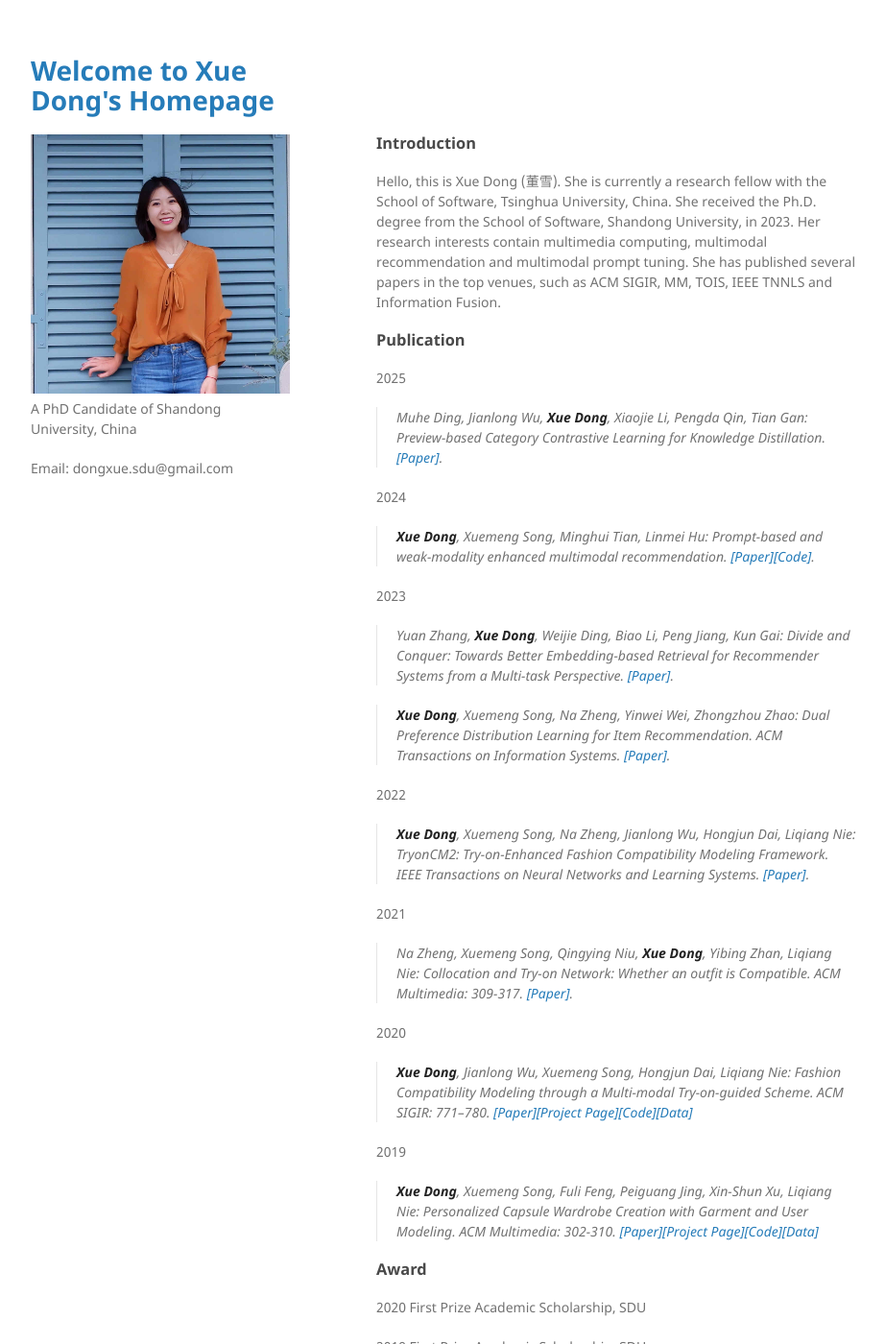
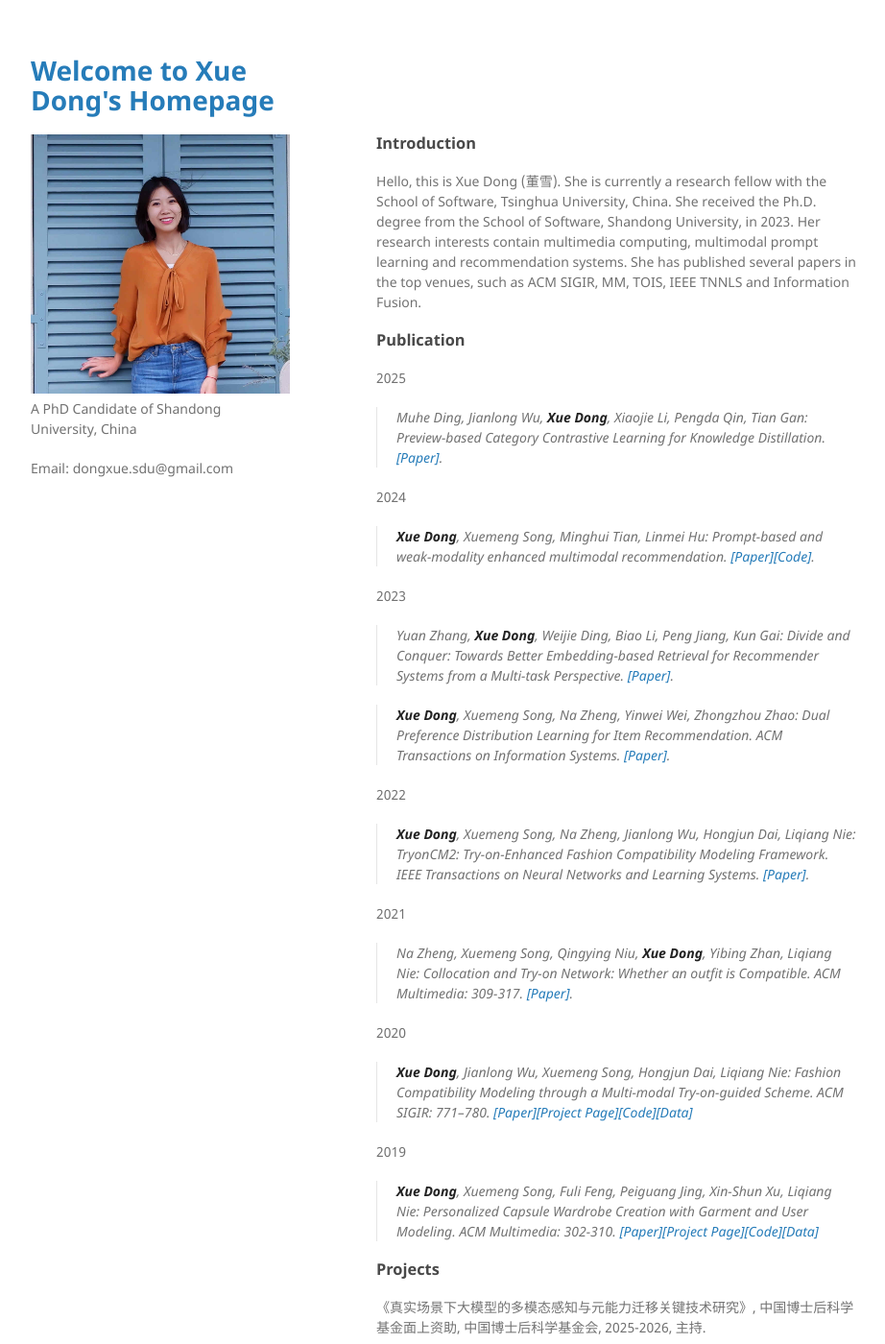
Before and after one commit to hello-dx/hello-dx.github.io, a Jekyll site: the page built from index.md, in a window 1280 px wide and 1400 px high. Shown: the whole window at 96% size, without its empty margins (178-1100 px from the left). Built offline with Jekyll 4.4.1, drawn with Linux system fonts in a browser that asks for light colours; some of the changed text lies outside the part shown.

Commit message:
Update index.md

```diff
--- a/index.md
+++ b/index.md
@@ -8,7 +8,7 @@ layout: default
 
 ### Introduction
 
-Hello, this is Xue Dong (董雪). She is currently a research fellow with the School of Software, Tsinghua University, China. She received the Ph.D. degree from the School of Software, Shandong University, in 2023. Her research interests contain multimedia computing, multimodal recommendation and multimodal prompt tuning. She has published several papers in the top venues, such as ACM SIGIR, MM, TOIS, IEEE TNNLS and Information Fusion.
+Hello, this is Xue Dong (董雪). She is currently a research fellow with the School of Software, Tsinghua University, China. She received the Ph.D. degree from the School of Software, Shandong University, in 2023. Her research interests contain multimedia computing, multimodal prompt learning and recommendation systems. She has published several papers in the top venues, such as ACM SIGIR, MM, TOIS, IEEE TNNLS and Information Fusion.
 
 ### Publication
 2025
@@ -34,13 +34,11 @@ Hello, this is Xue Dong (董雪). She is currently a research fellow with the Sc
 2019
 >**Xue Dong**, Xuemeng Song, Fuli Feng, Peiguang Jing, Xin-Shun Xu, Liqiang Nie: Personalized Capsule Wardrobe Creation with Garment and User Modeling. ACM Multimedia: 302-310. [[Paper]](./assets/paper/PersonalizedCapsuleWardrobeCreationwithGarmentandUserModeling.pdf)[[Project Page]](https://dxresearch.wixsite.com/pcw-dc)[[Code]](https://drive.google.com/open?id=133rsjW8QoDJKw75zJ5US0od488DXq4y_)[[Data]](https://drive.google.com/open?id=1EKeI7elZVGdtAX8bLbYjG-W55-9IA2rN)
 
-### Award
+### Projects
 
-2020 First Prize Academic Scholarship, SDU
+《真实场景下大模型的多模态感知与元能力迁移关键技术研究》, 中国博士后科学基金面上资助, 中国博士后科学基金会, 2025-2026, 主持.
 
-2019 First Prize Academic Scholarship, SDU
-
-2018 Excellent Student Scholarship, SDU
+《旅游市场智能监测与数智执法关键技术研究及应用示范》, 国家重点研发项目, 科学技术部, 2025-2027, 参与.
 
 ### Public Role
 
```
